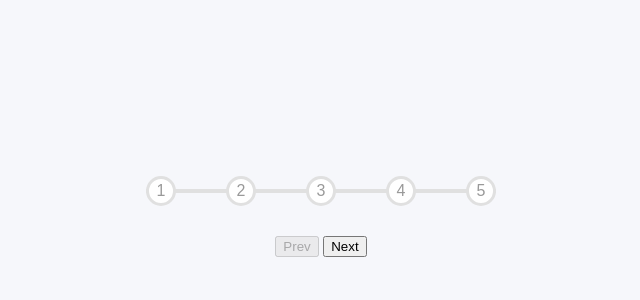
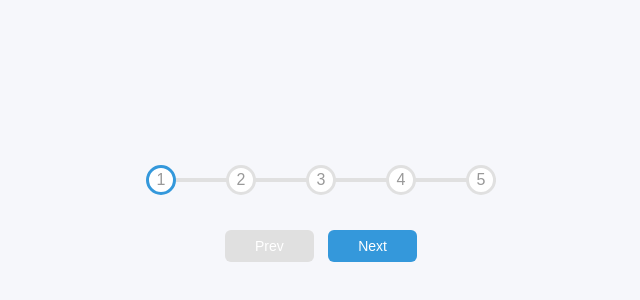
Before and after one commit to SiimonStark/50Projects50Days, a plain HTML site: page P2_Progress Steps/public/index.html in a window 1280 px wide. Shown: the part 184-484 px from the top of the page, without its empty margins (319-959 px from the left). Drawn offline with Linux system fonts and the light colour scheme; a web font is replaced by a local one.

Commit message:
Styling Finished

```diff
--- a/P2_Progress Steps/public/style.css
+++ b/P2_Progress Steps/public/style.css
@@ -1,4 +1,9 @@
 @import url('https://fonts.googleapis.com/css2?family=Muli:wght@400;700&display=swap');
+
+:root {
+    --line-border-fill: #3498db;
+    --line-border-empty: #e0e0e0;
+}
 
 * {
     box-sizing: border-box;
@@ -30,7 +35,7 @@ body {
 
 .progress-container::before {
     content: '';
-    background-color: #e0e0e0;
+    background-color: var(--line-border-empty);
     position: absolute;
     top:50%;
     left: 0;
@@ -42,7 +47,7 @@ body {
 }
 
 .progress {
-    background-color: #3498db;
+    background-color: var(--line-border-fill);
     position: absolute;
     top:50%;
     left: 0;
@@ -62,10 +67,39 @@ body {
     display: flex;
     align-items: center;
     justify-content: center;
-    border: 3px solid #e0e0e0;
+    border: 3px solid var(--line-border-empty);
     transition: .4s ease;
 }
 
+.circle.active {
+    border: 3px solid var(--line-border-fill);
+
+}
+
+.btn {
+    background-color: var(--line-border-fill);
+    color: white;
+    border: 0;
+    border-radius: 6px;
+    cursor: pointer;
+    font-family: inherit;
+    padding: 8px 30px;
+    margin: 5px;
+    font-size: 14px;
+}
+
+.btn:active {
+    transform: scale(0.98);
+}
+
+.btn:focus {
+    outline: 0;
+}
+
+.btn:disabled {
+    background-color: var(--line-border-empty);
+    cursor: not-allowed;
+}
 
 @media(max-width: 480px) {
     .container {
```
